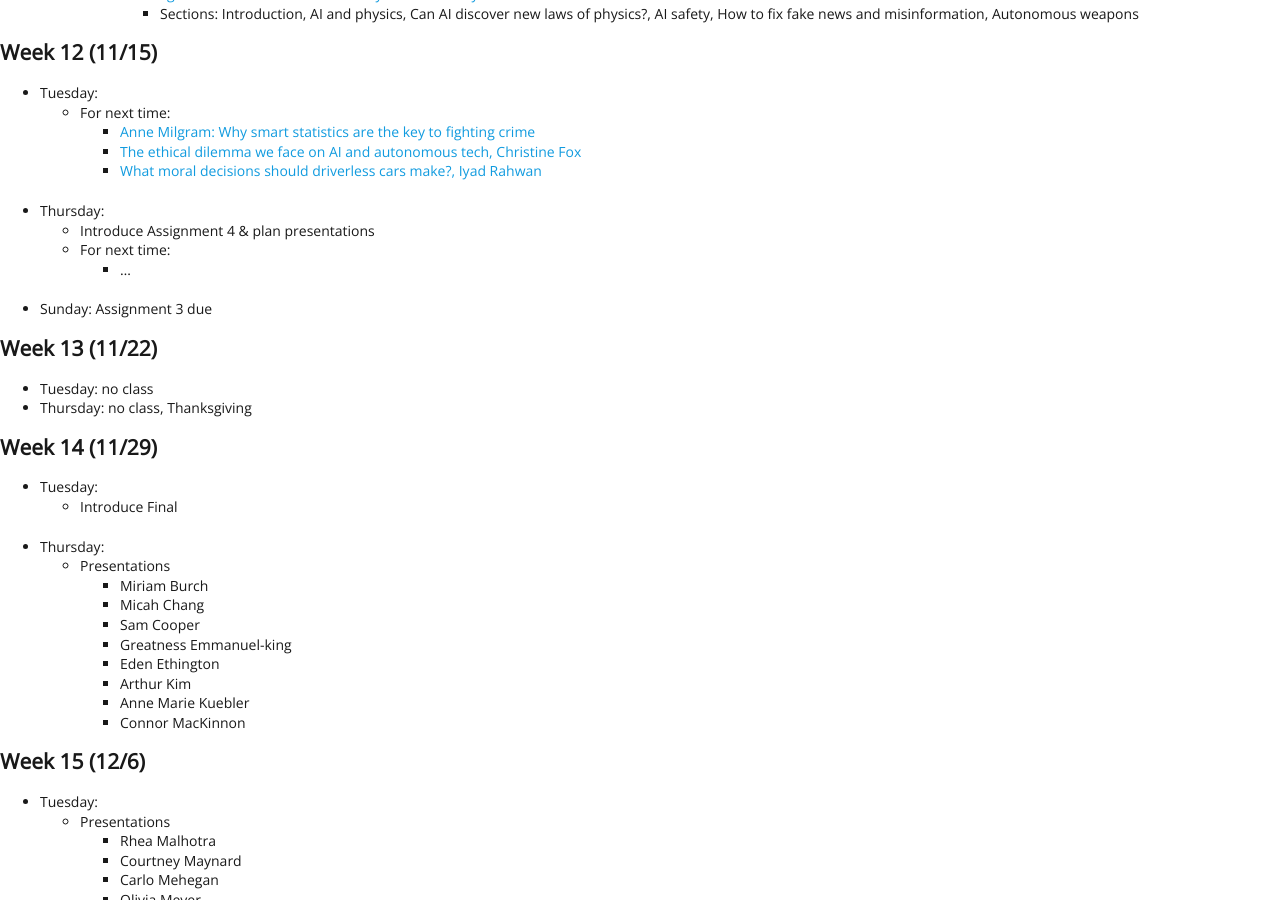
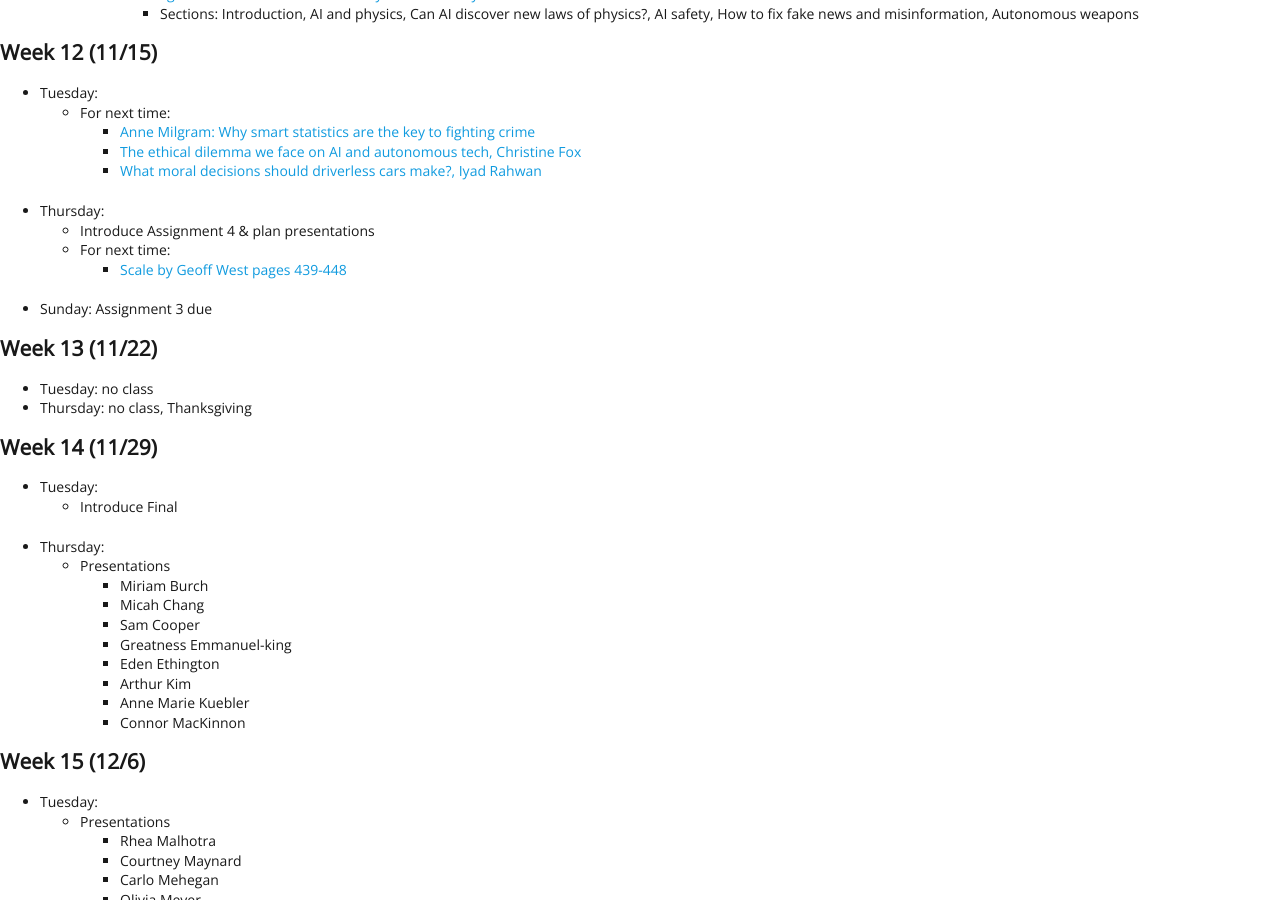
Before and after one commit to EMBrewer/dat150, a Jekyll site: the page built from _posts/2021-09-27-Schedule.md, in a window 1280 px wide and 900 px high, scrolled down 2420 px. Built offline with Jekyll 4.4.1, drawn with Linux system fonts in a browser that asks for light colours; our own code applies the rules of GitHub Pages for plain Markdown files.

Commit message:
Update 2021-09-27-Schedule.md

```diff
--- a/_posts/2021-09-27-Schedule.md
+++ b/_posts/2021-09-27-Schedule.md
@@ -109,7 +109,7 @@
 - Thursday:
 	- Introduce Assignment 4 & plan presentations
 	- For next time:
-		- ...
+		- [Scale by Geoff West pages 439-448](https://dsfall21.slack.com/files/U02DA5H2NGJ/F02EVA0KH8V/west_scale.pdf)
 - Sunday: Assignment 3 due
 
 ## Week 13 (11/22)
```
